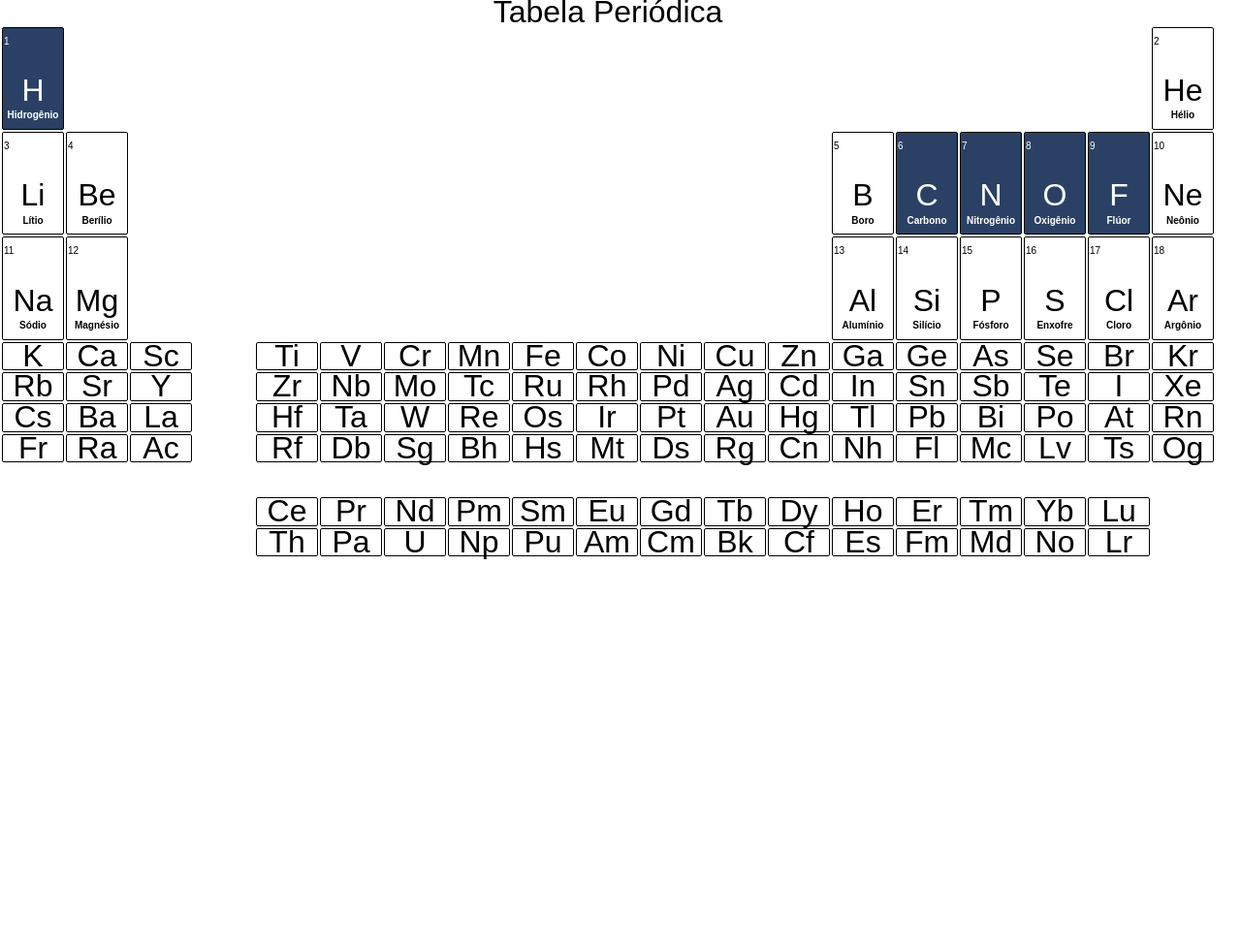
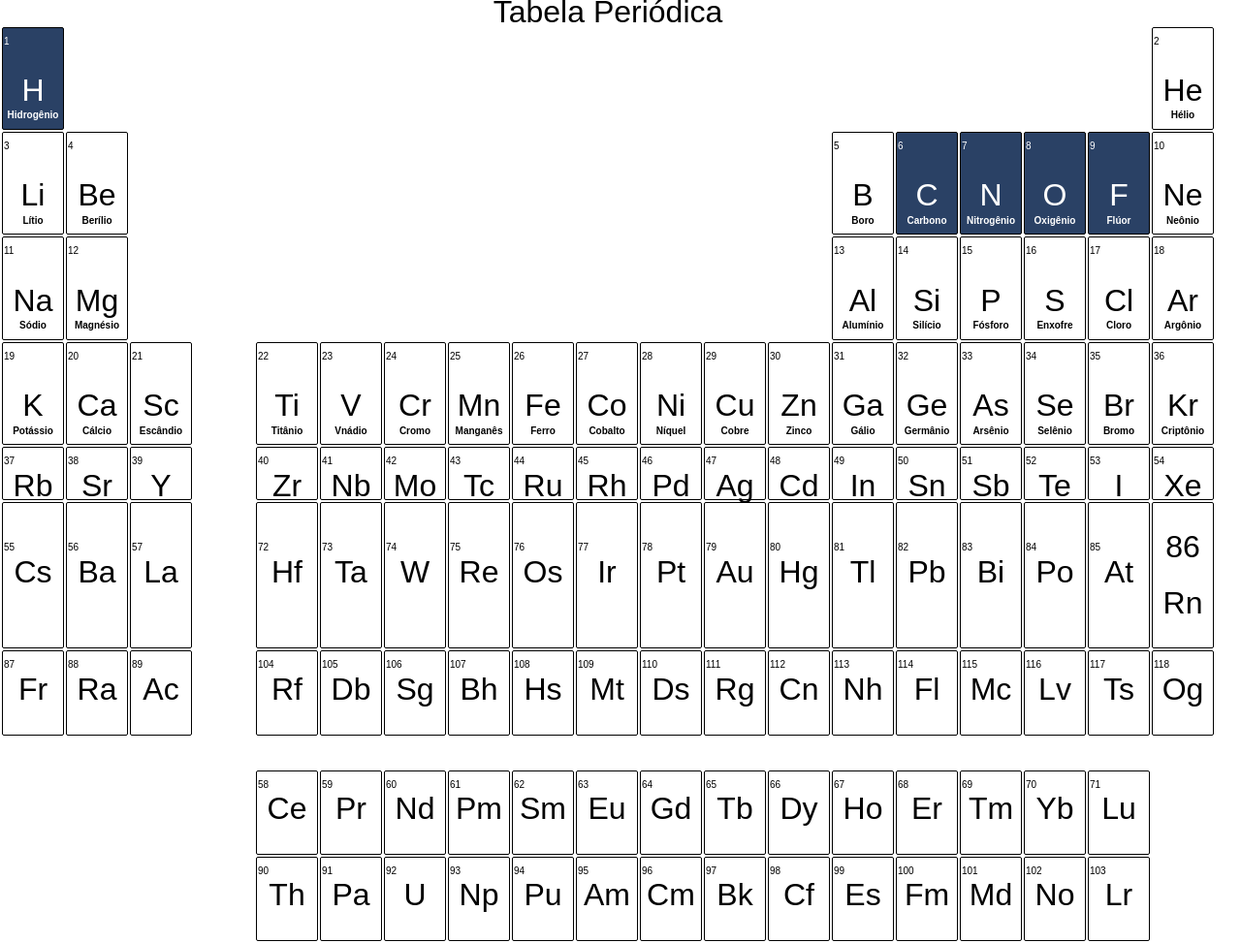
Before and after one commit to SansaoYago/html-css, a plain HTML site: page exercicios/ex023/tabelateste.html in a window 1280 px wide. Shown: the whole page at 97% size. Before the commit the page ends 800 px from the top, so only its background shows below. Drawn offline with Linux system fonts and the light colour scheme.

Commit message:
Update tabelateste.html

```diff
--- a/exercicios/ex023/tabelateste.html
+++ b/exercicios/ex023/tabelateste.html
@@ -107,122 +107,122 @@
                 <td><p class="cima">18</p><br>Ar<br><p class="baixo">Argônio</p></td>
             </tr>
             <tr>
-                <td>K</td>
-                <td>Ca</td>
-                <td>Sc</td>
+                <td><p class="cima">19</p><br>K<br><p class="baixo">Potássio</p></td>
+                <td><p class="cima">20</p><br>Ca<br><p class="baixo">Cálcio</p></td>
+                <td><p class="cima">21</p><br>Sc<br><p class="baixo">Escândio</p></td>
                 <td rowspan="4" class="row"></td>
-                <td>Ti</td>
-                <td>V</td>
-                <td>Cr</td>
-                <td>Mn</td>
-                <td>Fe</td>
-                <td>Co</td>
-                <td>Ni</td>
-                <td>Cu</td>
-                <td>Zn</td>
-                <td>Ga</td>
-                <td>Ge</td>
-                <td>As</td>
-                <td>Se</td>
-                <td>Br</td>
-                <td>Kr</td>
+                <td><p class="cima">22</p><br>Ti<br><p class="baixo">Titânio</p></td>
+                <td><p class="cima">23</p><br>V<br><p class="baixo">Vnádio</p></td>
+                <td><p class="cima">24</p><br>Cr<br><p class="baixo">Cromo</p></td>
+                <td><p class="cima">25</p><br>Mn<br><p class="baixo">Manganês</p></td>
+                <td><p class="cima">26</p><br>Fe<br><p  class="baixo">Ferro</p></td>
+                <td><p class="cima">27</p><br>Co<br><p class="baixo">Cobalto</p></td>
+                <td><p class="cima">28</p><br>Ni<br><p class="baixo">Níquel</p></td>
+                <td><p class="cima">29</p><br>Cu<br><p class="baixo">Cobre</p></td>
+                <td><p class="cima">30</p><br>Zn<br><p class="baixo">Zinco</p></td>
+                <td><p class="cima">31</p><br>Ga<br><p class="baixo">Gálio</p></td>
+                <td><p class="cima">32</p><br>Ge<br><p class="baixo">Germânio</p></td>
+                <td><p class="cima">33</p><br>As<br><p class="baixo">Arsênio</p></td>
+                <td><p class="cima">34</p><br>Se<br><p class="baixo">Selênio</p></td>
+                <td><p class="cima">35</p><br>Br<br><p class="baixo">Bromo</p></td>
+                <td><p class="cima">36</p><br>Kr<br><p class="baixo">Criptônio</p></td>
             </tr>
             <tr>
-                <td>Rb</td>
-                <td>Sr</td>
-                <td>Y</td>
-                <td>Zr</td>
-                <td>Nb</td>
-                <td>Mo</td>
-                <td>Tc</td>
-                <td>Ru</td>
-                <td>Rh</td>
-                <td>Pd</td>
-                <td>Ag</td>
-                <td>Cd</td>
-                <td>In</td>
-                <td>Sn</td>
-                <td>Sb</td>
-                <td>Te</td>
-                <td>I</td>
-                <td>Xe</td>
+                <td><p class="cima">37</p>Rb<p class="baixo"></p></td>
+                <td><p class="cima">38</p>Sr<p class="baixo"></p></td>
+                <td><p class="cima">39</p>Y<p class="baixo"></p></td>
+                <td><p class="cima">40</p>Zr<p class="baixo"></p></td>
+                <td><p class="cima">41</p>Nb<p class="baixo"></p></td>
+                <td><p class="cima">42</p>Mo<p class="baixo"></p></td>
+                <td><p class="cima">43</p>Tc<p class="baixo"></p></td>
+                <td><p class="cima">44</p>Ru<p class="baixo"></p></td>
+                <td><p class="cima">45</p>Rh<p class="baixo"></p></td>
+                <td><p class="cima">46</p>Pd<p class="baixo"></p></td>
+                <td><p class="cima">47</p>Ag<p class="baixo"></p></td>
+                <td><p class="cima">48</p>Cd<p class="baixo"></p></td>
+                <td><p class="cima">49</p>In<p class="baixo"></p></td>
+                <td><p class="cima">50</p>Sn<p class="baixo"></p></td>
+                <td><p class="cima">51</p>Sb<p class="baixo"></p></td>
+                <td><p class="cima">52</p>Te<p class="baixo"></p></td>
+                <td><p class="cima">53</p>I<p class="baixo"></p></td>
+                <td><p class="cima">54</p>Xe<p class="baixo"></p></td>
             </tr>
             <tr>
-                <td>Cs</td>
-                <td>Ba</td>
-                <td>La</td>
-                <td>Hf</td>
-                <td>Ta</td>
-                <td>W</td>
-                <td>Re</td>
-                <td>Os</td>
-                <td>Ir</td>
-                <td>Pt</td>
-                <td>Au</td>
-                <td>Hg</td>
-                <td>Tl</td>
-                <td>Pb</td>
-                <td>Bi</td>
-                <td>Po</td>
-                <td>At</td>
-                <td>Rn</td>
+                <td><p class="cima">55</p>Cs<p></p></td>
+                <td><p class="cima">56</p>Ba<p></p></td>
+                <td><p class="cima">57</p>La<p></p></td>
+                <td><p class="cima">72</p>Hf<p></p></td>
+                <td><p class="cima">73</p>Ta<p></p></td>
+                <td><p class="cima">74</p>W<p></p></td>
+                <td><p class="cima">75</p>Re<p></p></td>
+                <td><p class="cima">76</p>Os<p></p></td>
+                <td><p class="cima">77</p>Ir<p></p></td>
+                <td><p class="cima">78</p>Pt<p></p></td>
+                <td><p class="cima">79</p>Au<p></p></td>
+                <td><p class="cima">80</p>Hg<p></p></td>
+                <td><p class="cima">81</p>Tl<p></p></td>
+                <td><p class="cima">82</p>Pb<p></p></td>
+                <td><p class="cima">83</p>Bi<p></p></td>
+                <td><p class="cima">84</p>Po<p></p></td>
+                <td><p class="cima">85</p>At<p></p></td>
+                <td><p>86</p>Rn<p></p></td>
             </tr>
             <tr>
-                <td>Fr</td>
-                <td>Ra</td>
-                <td>Ac</td>
-                <td>Rf</td>
-                <td>Db</td>
-                <td>Sg</td>
-                <td>Bh</td>
-                <td>Hs</td>
-                <td>Mt</td>
-                <td>Ds</td>
-                <td>Rg</td>
-                <td>Cn</td>
-                <td>Nh</td>
-                <td>Fl</td>
-                <td>Mc</td>
-                <td>Lv</td>
-                <td>Ts</td>
-                <td>Og</td>
+                <td><p class="cima">87</p>Fr<p></p></td>
+                <td><p class="cima">88</p>Ra<p></p></td>
+                <td><p class="cima">89</p>Ac<p></p></td>
+                <td><p class="cima">104</p>Rf<p></p></td>
+                <td><p class="cima">105</p>Db<p></p></td>
+                <td><p class="cima">106</p>Sg<p></p></td>
+                <td><p class="cima">107</p>Bh<p></p></td>
+                <td><p class="cima">108</p>Hs<p></p></td>
+                <td><p class="cima">109</p>Mt<p></p></td>
+                <td><p class="cima">110</p>Ds<p></p></td>
+                <td><p class="cima">111</p>Rg<p></p></td>
+                <td><p class="cima">112</p>Cn<p></p></td>
+                <td><p class="cima">113</p>Nh<p></p></td>
+                <td><p class="cima">114</p>Fl<p></p></td>
+                <td><p class="cima">115</p>Mc<p></p></td>
+                <td><p class="cima">116</p>Lv<p></p></td>
+                <td><p class="cima">117</p>Ts<p></p></td>
+                <td><p class="cima">118</p>Og<p></p></td>
             </tr>
             <tr>
                 <td style="height: 30px;" colspan="11" class="transparente"></td>
             </tr>
             <tr>
                 <td colspan="4" class="transparente"></td>
-                <td>Ce</td>
-                <td>Pr</td>
-                <td>Nd</td>
-                <td>Pm</td>
-                <td>Sm</td>
-                <td>Eu</td>
-                <td>Gd</td>
-                <td>Tb</td>
-                <td>Dy</td>
-                <td>Ho</td>
-                <td>Er</td>
-                <td>Tm</td>
-                <td>Yb</td>
-                <td>Lu</td>
+                <td><p class="cima">58</p>Ce<p></p></td>
+                <td><p class="cima">59</p>Pr<p></p></td>
+                <td><p class="cima">60</p>Nd<p></p></td>
+                <td><p class="cima">61</p>Pm<p></p></td>
+                <td><p class="cima">62</p>Sm<p></p></td>
+                <td><p class="cima">63</p>Eu<p></p></td>
+                <td><p class="cima">64</p>Gd<p></p></td>
+                <td><p class="cima">65</p>Tb<p></p></td>
+                <td><p class="cima">66</p>Dy<p></p></td>
+                <td><p class="cima">67</p>Ho<p></p></td>
+                <td><p class="cima">68</p>Er<p></p></td>
+                <td><p class="cima">69</p>Tm<p></p></td>
+                <td><p class="cima">70</p>Yb<p></p></td>
+                <td><p class="cima">71</p>Lu<p></p></td>
             </tr>
             <tr>
                 <td colspan="4" class="transparente"></td>
-                <td>Th</td>
-                <td>Pa</td>
-                <td>U</td>
-                <td>Np</td>
-                <td>Pu</td>
-                <td>Am</td>
-                <td>Cm</td>
-                <td>Bk</td>
-                <td>Cf</td>
-                <td>Es</td>
-                <td>Fm</td>
-                <td>Md</td>
-                <td>No</td>
-                <td>Lr</td>
+                <td><p class="cima">90</p>Th<p></p></td>
+                <td><p class="cima">91</p>Pa<p></p></td>
+                <td><p class="cima">92</p>U<p></p></td>
+                <td><p class="cima">93</p>Np<p></p></td>
+                <td><p class="cima">94</p>Pu<p></p></td>
+                <td><p class="cima">95</p>Am<p></p></td>
+                <td><p class="cima">96</p>Cm<p></p></td>
+                <td><p class="cima">97</p>Bk<p></p></td>
+                <td><p class="cima">98</p>Cf<p></p></td>
+                <td><p class="cima">99</p>Es<p></p></td>
+                <td><p class="cima">100</p>Fm<p></p></td>
+                <td><p class="cima">101</p>Md<p></p></td>
+                <td><p class="cima">102</p>No<p></p></td>
+                <td><p class="cima">103</p>Lr<p></p></td>
             </tr>
         </tbody>
     </table>
```
